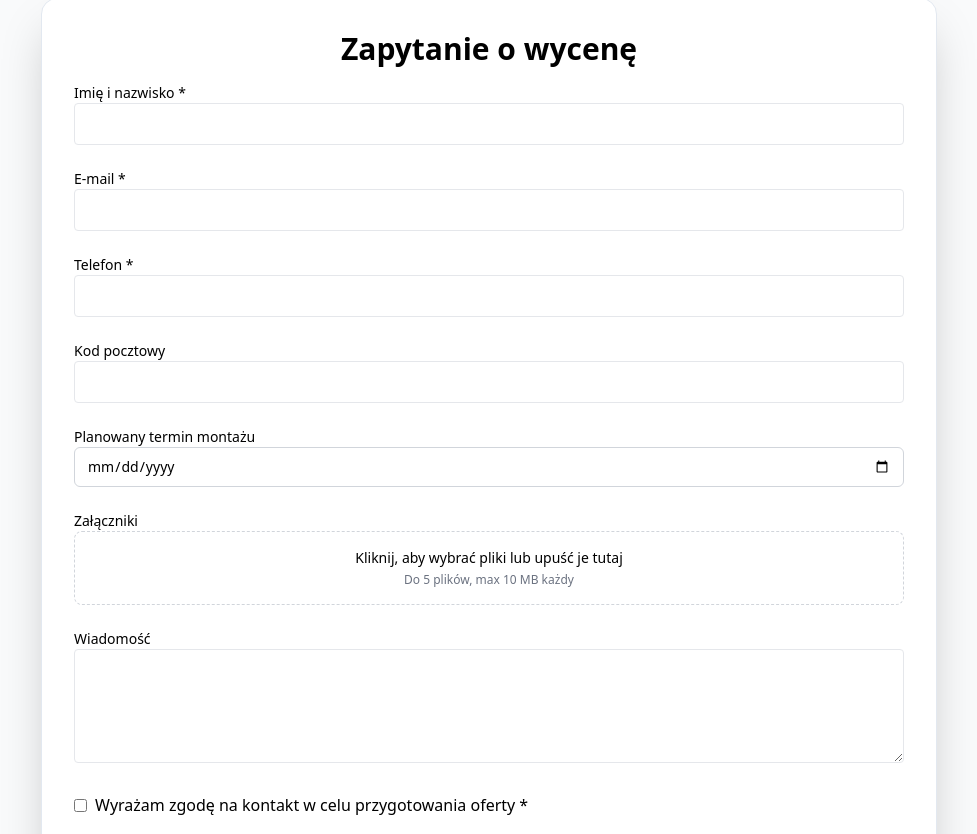
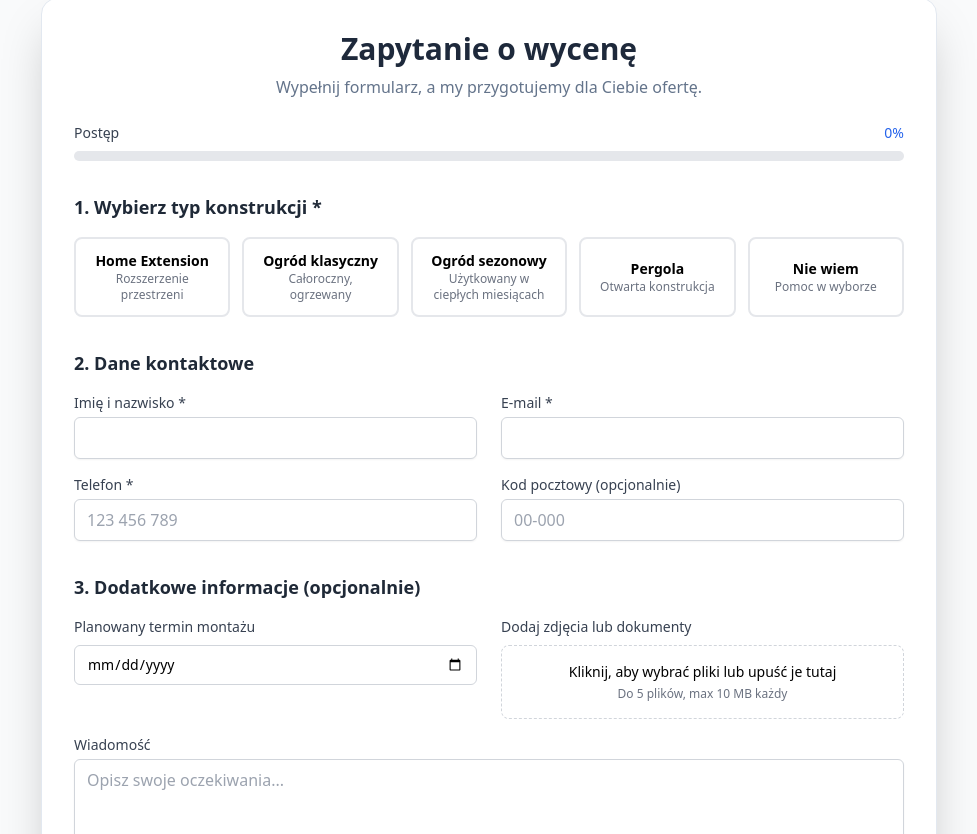
Before and after one commit to roman-hatossy/verandana-v2, a Next.js app: page / in a window 1280 px wide. Shown: the part 606-1440 px from the top of the page, without its empty margins (151-1128 px from the left). Built offline with nearby package versions, Linux system fonts and the light colour scheme.

Commit message:
feat(form): implement file attachment functionality

```diff
--- a/app/api/send-lead/route.ts
+++ b/app/api/send-lead/route.ts
@@ -5,51 +5,45 @@ const resend = new Resend(process.env.RESEND_API_KEY);
 
 export async function POST(req: NextRequest) {
   try {
-    const formData = await req.formData();
-    const files = formData.getAll("files") as File[];
+    const data = await req.json();
 
-    const name = formData.get("name") as string;
-    const email = formData.get("email") as string;
-    const phone = formData.get("phone") as string;
-    const postalCode = formData.get("postalCode") as string;
-    const type = formData.get("type") as string;
-    const message = formData.get("message") as string;
+    if (!data.name || !data.email || !data.phone || !data.consent) {
+      return NextResponse.json({ error: 'Brak wszystkich wymaganych pól.' }, { status: 400 });
+    }
 
-    const attachments = await Promise.all(
-      files.map(async (f) => ({
-        filename: f.name,
-        content: Buffer.from(await f.arrayBuffer()).toString("base64"),
-      }))
-    );
+    const attachments = [];
+    if (data.files && Array.isArray(data.files)) {
+      for (const file of data.files) {
+        const buffer = Buffer.from(file.content.split(',')[1], 'base64');
+        attachments.push({
+          filename: file.name,
+          content: buffer,
+        });
+      }
+    }
 
-    const emailResult = await resend.emails.send({
+    await resend.emails.send({
       from: 'Verandana <formularz@verandana.pl>',
       to: ['roman@verandana.pl'],
-      replyTo: email,
-      subject: `Nowy Lead: ${name}`,
+      reply_to: data.email,
+      subject: `Nowy Lead z załącznikami: ${data.name}`,
       html: `
         <h2>Nowy lead z formularza</h2>
-        <p><strong>Imię:</strong> ${name}</p>
-        <p><strong>Email:</strong> ${email}</p>
-        <p><strong>Telefon:</strong> ${phone}</p>
-        <p><strong>Typ:</strong> ${type || 'Nie wybrano'}</p>
-        <p><strong>Kod pocztowy:</strong> ${postalCode || 'Brak'}</p>
-        <p><strong>Wiadomość:</strong> ${message || 'Brak'}</p>
+        <p><strong>Imię:</strong> ${data.name}</p>
+        <p><strong>Email:</strong> ${data.email}</p>
+        <p><strong>Telefon:</strong> ${data.phone}</p>
+        <p><strong>Typ:</strong> ${data.type || 'Nie wybrano'}</p>
+        <p><strong>Kod pocztowy:</strong> ${data.postalCode || 'Brak'}</p>
+        <p><strong>Wiadomość:</strong> ${data.message || 'Brak'}</p>
+        <p><strong>Liczba załączników:</strong> ${attachments.length}</p>
       `,
-      attachments,
+      attachments: attachments,
     });
 
-    if (emailResult.error) {
-      console.error("RESEND ERROR:", emailResult.error);
-      throw new Error(emailResult.error.message);
-    }
+    return NextResponse.json({ message: 'Wiadomość wysłana pomyślnie.' });
 
-    return NextResponse.json({ message: 'Wiadomość wysłana pomyślnie.' });
   } catch (error) {
     console.error("API ERROR:", error);
-    return NextResponse.json(
-      { error: 'Wystąpił błąd podczas wysyłania.' },
-      { status: 500 }
-    );
+    return NextResponse.json({ error: 'Wystąpił błąd podczas wysyłania.' }, { status: 500 });
   }
 }
--- a/components/InquiryForm.tsx
+++ b/components/InquiryForm.tsx
@@ -1,122 +1,211 @@
 'use client'
+
 import React, { useState, useEffect } from 'react'
 import Calendar from './Calendar'
 import FileUpload, { type FileData } from './FileUpload'
 import { validateEmail, validatePhone, validatePostalCode, formatPhone, formatPostalCode } from '../lib/validation'
 import { toast } from 'sonner'
 
+const fileToBase64 = (file: File): Promise<string> => {
+  return new Promise((resolve, reject) => {
+    const reader = new FileReader();
+    reader.readAsDataURL(file);
+    reader.onload = () => resolve(reader.result as string);
+    reader.onerror = error => reject(error);
+  });
+};
+
 interface ValidationErrors {
   email?: string;
   phone?: string;
   postalCode?: string;
 }
-interface InquiryFormProps { preselectedType?: string; }
 
-export default function InquiryForm({ preselectedType = '' }: InquiryFormProps) {
-  const [selectedType, setSelectedType] = useState<string>(preselectedType)
+export default function InquiryForm() {
+  const [selectedType, setSelectedType] = useState<string>('')
   const [selectedDate, setSelectedDate] = useState<Date | null>(null)
   const [files, setFiles] = useState<FileData[]>([])
   const [formProgress, setFormProgress] = useState(0)
-
   const [name, setName] = useState('')
   const [email, setEmail] = useState('')
   const [phone, setPhone] = useState('')
   const [postalCode, setPostalCode] = useState('')
   const [comment, setComment] = useState('')
   const [consent, setConsent] = useState(false)
-
   const [errors, setErrors] = useState<ValidationErrors>({})
   const [touched, setTouched] = useState<Record<string, boolean>>({})
   const [isSubmitting, setIsSubmitting] = useState(false)
 
-  useEffect(() => { if (preselectedType) setSelectedType(preselectedType) }, [preselectedType])
+  const validateField = (field: 'email' | 'phone' | 'postalCode', value: string) => {
+    const newErrors = { ...errors }
+    let validationResult;
+    if (field === 'email') validationResult = validateEmail(value);
+    if (field === 'phone') validationResult = validatePhone(value);
+    if (field === 'postalCode') validationResult = validatePostalCode(value);
 
+    if (validationResult && !validationResult.isValid && touched[field]) {
+      newErrors[field] = validationResult.error;
+    } else {
+      delete newErrors[field];
+    }
+    setErrors(newErrors);
+  }
+  const handleEmailChange = (e: React.ChangeEvent<HTMLInputElement>) => { const v = e.target.value; setEmail(v); validateField('email', v) }
+  const handlePhoneChange = (e: React.ChangeEvent<HTMLInputElement>) => { const v = formatPhone(e.target.value); setPhone(v); validateField('phone', v) }
+  const handlePostalCodeChange = (e: React.ChangeEvent<HTMLInputElement>) => {
+    const v = formatPostalCode(e.target.value);
+    if (v.length <= 6) { setPostalCode(v); validateField('postalCode', v) }
+  }
+  const handleBlur = (field: 'email' | 'phone' | 'postalCode') => {
+    setTouched(prev => ({ ...prev, [field]: true }));
+    const value = field === 'email' ? email : field === 'phone' ? phone : postalCode;
+    validateField(field, value);
+  }
   useEffect(() => {
     let progress = 0;
     const fields = [name, email, phone, consent, selectedType];
+    const total = fields.length;
     fields.forEach(field => { if (field) progress++; });
-    setFormProgress(Math.round((progress / fields.length) * 100));
+    setFormProgress(Math.round((progress / total) * 100));
   }, [name, email, phone, consent, selectedType]);
 
   const handleSubmit = async (e: React.FormEvent) => {
-    e.preventDefault()
-    setIsSubmitting(true)
+    e.preventDefault();
+    setIsSubmitting(true);
+    toast.info('Przygotowuję pliki do wysłania...');
 
-    // Walidacja
-    const finalErrors: ValidationErrors = {}
-    if (!validateEmail(email).isValid) finalErrors.email = validateEmail(email).error
-    if (!validatePhone(phone).isValid) finalErrors.phone = validatePhone(phone).error
-    if (postalCode && !validatePostalCode(postalCode).isValid) finalErrors.postalCode = validatePostalCode(postalCode).error
-    setErrors(finalErrors)
-    setTouched({ email: true, phone: true, postalCode: true })
+    const finalErrors: ValidationErrors = {};
+    if (!validateEmail(email).isValid) finalErrors.email = validateEmail(email).error;
+    if (!validatePhone(phone).isValid) finalErrors.phone = validatePhone(phone).error;
+    if (postalCode && !validatePostalCode(postalCode).isValid) {
+        finalErrors.postalCode = validatePostalCode(postalCode).error;
+    }
+    setErrors(finalErrors);
+    setTouched({ email: true, phone: true, postalCode: true });
+
     if (Object.keys(finalErrors).length > 0 || !consent) {
-      toast.error('Proszę poprawić błędy w formularzu i wyrazić zgodę.')
-      setIsSubmitting(false)
-      return
+        toast.error('Proszę poprawić błędy w formularzu i wyrazić zgodę.');
+        setIsSubmitting(false);
+        return;
     }
 
-    // Użycie FormData
-    const fd = new FormData()
-    fd.append("name", name)
-    fd.append("email", email)
-    fd.append("phone", phone)
-    fd.append("postalCode", postalCode)
-    fd.append("type", selectedType)
-    fd.append("date", selectedDate ? selectedDate.toISOString() : "")
-    fd.append("message", comment)
-    fd.append("consent", consent.toString())
-    files.forEach(f => fd.append("files", f.file, f.name))
+    const filePayloads = await Promise.all(
+      files.map(async (fileData) => {
+        const content = await fileToBase64(fileData.file);
+        return { name: fileData.name, content };
+      })
+    );
+
+    const formData = {
+      name, email, phone, postalCode,
+      type: selectedType, date: selectedDate,
+      message: comment, consent,
+      files: filePayloads
+    };
 
     try {
-      const response = await fetch('/api/send-lead', { method: 'POST', body: fd })
-      const result = await response.json()
-      if (!response.ok) throw new Error(result.message || 'Wystąpił błąd serwera.')
-      toast.success('Dziękujemy! Twoje zapytanie zostało wysłane.')
+        toast.info('Wysyłam zapytanie...');
+        const response = await fetch('/api/send-lead', {
+            method: 'POST',
+            headers: { 'Content-Type': 'application/json' },
+            body: JSON.stringify(formData),
+        });
+
+        const result = await response.json();
+        if (!response.ok) {
+            throw new Error(result.error || 'Wystąpił błąd serwera.');
+        }
+        toast.success('Dziękujemy! Twoje zapytanie zostało wysłane.');
     } catch (error) {
-      console.error("Błąd wysyłania formularza:", error)
-      toast.error((error as Error).message || 'Nie udało się wysłać formularza. Spróbuj ponownie.')
-    } finally { setIsSubmitting(false) }
+        console.error("Błąd wysyłania formularza:", error);
+        toast.error((error as Error).message || 'Nie udało się wysłać formularza. Spróbuj ponownie.');
+    } finally {
+        setIsSubmitting(false);
+    }
   }
 
+  const gardenTypes = [{ id: 'home-extension', name: 'Home Extension', desc: 'Rozszerzenie przestrzeni' },{ id: 'classic-warm', name: 'Ogród klasyczny', desc: 'Całoroczny, ogrzewany' },{ id: 'seasonal-cold', name: 'Ogród sezonowy', desc: 'Użytkowany w ciepłych miesiącach' },{ id: 'pergola', name: 'Pergola', desc: 'Otwarta konstrukcja' },{ id: 'not-sure', name: 'Nie wiem', desc: 'Pomoc w wyborze' }];
+
   return (
-    <form onSubmit={handleSubmit} className="max-w-4xl mx-auto p-8 bg-white rounded-2xl shadow-2xl border border-slate-200">
-      <h2 className="text-3xl font-bold text-center mb-4">Zapytanie o wycenę</h2>
-      <div className="space-y-6">
+    <form onSubmit={handleSubmit} className="max-w-4xl mx-auto p-4 sm:p-8 relative bg-white rounded-2xl shadow-2xl border border-slate-200">
+        <div className="mb-8">
+            <h2 className="text-3xl font-bold text-center text-slate-800 mb-2">Zapytanie o wycenę</h2>
+            <p className="text-center text-slate-500">Wypełnij formularz, a my przygotujemy dla Ciebie ofertę.</p>
+            <div className="flex justify-between items-center mt-6 mb-2">
+                <span className="text-sm font-medium text-gray-700">Postęp</span>
+                <span className="text-sm font-medium text-blue-600">{formProgress}%</span>
+            </div>
+            <div className="w-full bg-gray-200 rounded-full h-2.5">
+                <div className="bg-blue-600 h-2.5 rounded-full transition-all duration-500" style={{ width: `${formProgress}%` }} />
+            </div>
+        </div>
+        <div className="space-y-8">
             <div>
-          <label className="block text-sm font-medium">Imię i nazwisko *</label>
-          <input type="text" value={name} onChange={e=>setName(e.target.value)} required className="w-full border px-3 py-2 rounded"/>
+            <label className="block text-lg font-semibold text-gray-800 mb-4">1. Wybierz typ konstrukcji *</label>
+            <div className="grid grid-cols-2 md:grid-cols-5 gap-3">
+                {gardenTypes.map(type => (
+                <button key={type.id} type="button" onClick={() => setSelectedType(type.id)}
+                    className={`w-full p-3 text-center rounded-lg border-2 transition-all ${selectedType === type.id ? 'border-blue-600 bg-blue-50 ring-2 ring-blue-500' : 'border-gray-200 hover:border-gray-400'}`}>
+                    <div className="font-semibold text-sm">{type.name}</div>
+                    <div className="text-xs text-gray-500">{type.desc}</div>
+                </button>
+                ))}
+            </div>
             </div>
             <div>
-          <label className="block text-sm font-medium">E-mail *</label>
-          <input type="email" value={email} onChange={e=>setEmail(e.target.value)} required className="w-full border px-3 py-2 rounded"/>
+            <h3 className="text-lg font-semibold text-gray-800 mb-4">2. Dane kontaktowe</h3>
+            <div className="grid grid-cols-1 md:grid-cols-2 gap-x-6 gap-y-4">
+                <div>
+                    <label className="block text-sm font-medium text-gray-700">Imię i nazwisko *</label>
+                    <input type="text" value={name} onChange={(e) => setName(e.target.value)} className="mt-1 w-full px-3 py-2 border border-gray-300 rounded-md shadow-sm focus:outline-none focus:ring-2 focus:ring-blue-500" required />
                 </div>
                 <div>
-          <label className="block text-sm font-medium">Telefon *</label>
-          <input type="tel" value={phone} onChange={e=>setPhone(e.target.value)} required className="w-full border px-3 py-2 rounded"/>
+                    <label className="block text-sm font-medium text-gray-700">E-mail *</label>
+                    <input type="email" value={email} onChange={handleEmailChange} onBlur={() => handleBlur('email')} className={`mt-1 w-full px-3 py-2 border rounded-md shadow-sm focus:outline-none focus:ring-2 ${errors.email ? 'border-red-500 ring-red-500' : 'border-gray-300 focus:ring-blue-500'}`} required />
+                    {errors.email && (<p className="mt-1 text-sm text-red-600">{errors.email}</p>)}
                 </div>
                 <div>
-          <label className="block text-sm font-medium">Kod pocztowy</label>
-          <input type="text" value={postalCode} onChange={e=>setPostalCode(e.target.value)} className="w-full border px-3 py-2 rounded"/>
+                    <label className="block text-sm font-medium text-gray-700">Telefon *</label>
+                    <input type="tel" value={phone} onChange={handlePhoneChange} onBlur={() => handleBlur('phone')} placeholder="123 456 789" className={`mt-1 w-full px-3 py-2 border rounded-md shadow-sm focus:outline-none focus:ring-2 ${errors.phone ? 'border-red-500 ring-red-500' : 'border-gray-300 focus:ring-blue-500'}`} required />
+                    {errors.phone && (<p className="mt-1 text-sm text-red-600">{errors.phone}</p>)}
                 </div>
                 <div>
-          <label className="block text-sm font-medium">Planowany termin montażu</label>
-          <Calendar selectedDate={selectedDate} onDateSelect={setSelectedDate}/>
+                    <label className="block text-sm font-medium text-gray-700">Kod pocztowy (opcjonalnie)</label>
+                    <input type="text" value={postalCode} onChange={handlePostalCodeChange} onBlur={() => handleBlur('postalCode')} placeholder="00-000" className={`mt-1 w-full px-3 py-2 border rounded-md shadow-sm focus:outline-none focus:ring-2 ${errors.postalCode ? 'border-red-500 ring-red-500' : 'border-gray-300 focus:ring-blue-500'}`} />
+                    {errors.postalCode && (<p className="mt-1 text-xs text-red-600">{errors.postalCode}</p>)}
+                </div>
+            </div>
             </div>
             <div>
-          <label className="block text-sm font-medium">Załączniki</label>
-          <FileUpload files={files} onFilesChange={setFiles} onError={(m)=>toast.error(m)}/>
+            <h3 className="text-lg font-semibold text-gray-800 mb-4">3. Dodatkowe informacje (opcjonalnie)</h3>
+            <div className="grid grid-cols-1 md:grid-cols-2 gap-x-6 gap-y-4">
+                <div>
+                    <label className="block text-sm font-medium text-gray-700 mb-2">Planowany termin montażu</label>
+                    <Calendar selectedDate={selectedDate} onDateSelect={setSelectedDate} />
                 </div>
                 <div>
-          <label className="block text-sm font-medium">Wiadomość</label>
-          <textarea value={comment} onChange={e=>setComment(e.target.value)} rows={4} className="w-full border px-3 py-2 rounded"/>
+                    <label className="block text-sm font-medium text-gray-700 mb-2">Dodaj zdjęcia lub dokumenty</label>
+                    <FileUpload files={files} onFilesChange={setFiles} onError={(m) => toast.error(m)} />
                 </div>
-        <div className="flex items-center">
-          <input id="consent" type="checkbox" checked={consent} onChange={e=>setConsent(e.target.checked)} className="mr-2"/>
-          <label htmlFor="consent">Wyrażam zgodę na kontakt w celu przygotowania oferty *</label>
+                <div className="md:col-span-2">
+                    <label className="block text-sm font-medium text-gray-700">Wiadomość</label>
+                    <textarea value={comment} onChange={(e) => setComment(e.target.value)} rows={4} className="mt-1 w-full px-3 py-2 border border-gray-300 rounded-md shadow-sm focus:outline-none focus:ring-2 focus:ring-blue-500" placeholder="Opisz swoje oczekiwania..."></textarea>
                 </div>
             </div>
-      <div className="mt-6 text-center">
-        <button type="submit" disabled={!consent||isSubmitting} className="px-6 py-3 bg-blue-600 text-white rounded shadow">
+        </div>
+        </div>
+        <div className="mt-8 border-t pt-6">
+            <div className="flex items-start">
+            <div className="flex h-6 items-center">
+                <input id="consent" name="consent" type="checkbox" checked={consent} onChange={(e) => setConsent(e.target.checked)} className="h-4 w-4 rounded border-gray-300 text-blue-600 focus:ring-blue-600"/>
+            </div>
+            <div className="ml-3 text-sm leading-6">
+                <label htmlFor="consent" className="font-medium text-gray-900">Wyrażam zgodę na kontakt w celu przygotowania oferty *</label>
+            </div>
+            </div>
+        </div>
+        <div className="mt-8 text-center">
+            <button type="submit" className="px-10 py-4 rounded-lg font-semibold text-white transition-all bg-blue-600 hover:bg-blue-700 shadow-lg hover:shadow-xl focus:outline-none focus:ring-2 focus:ring-offset-2 focus:ring-blue-500 disabled:bg-gray-400 disabled:cursor-not-allowed disabled:shadow-none" disabled={!consent || isSubmitting}>
                 {isSubmitting ? 'Wysyłanie...' : 'Wyślij zapytanie'}
             </button>
         </div>
```
Lines whose indentation alone changed are shown as unchanged.
